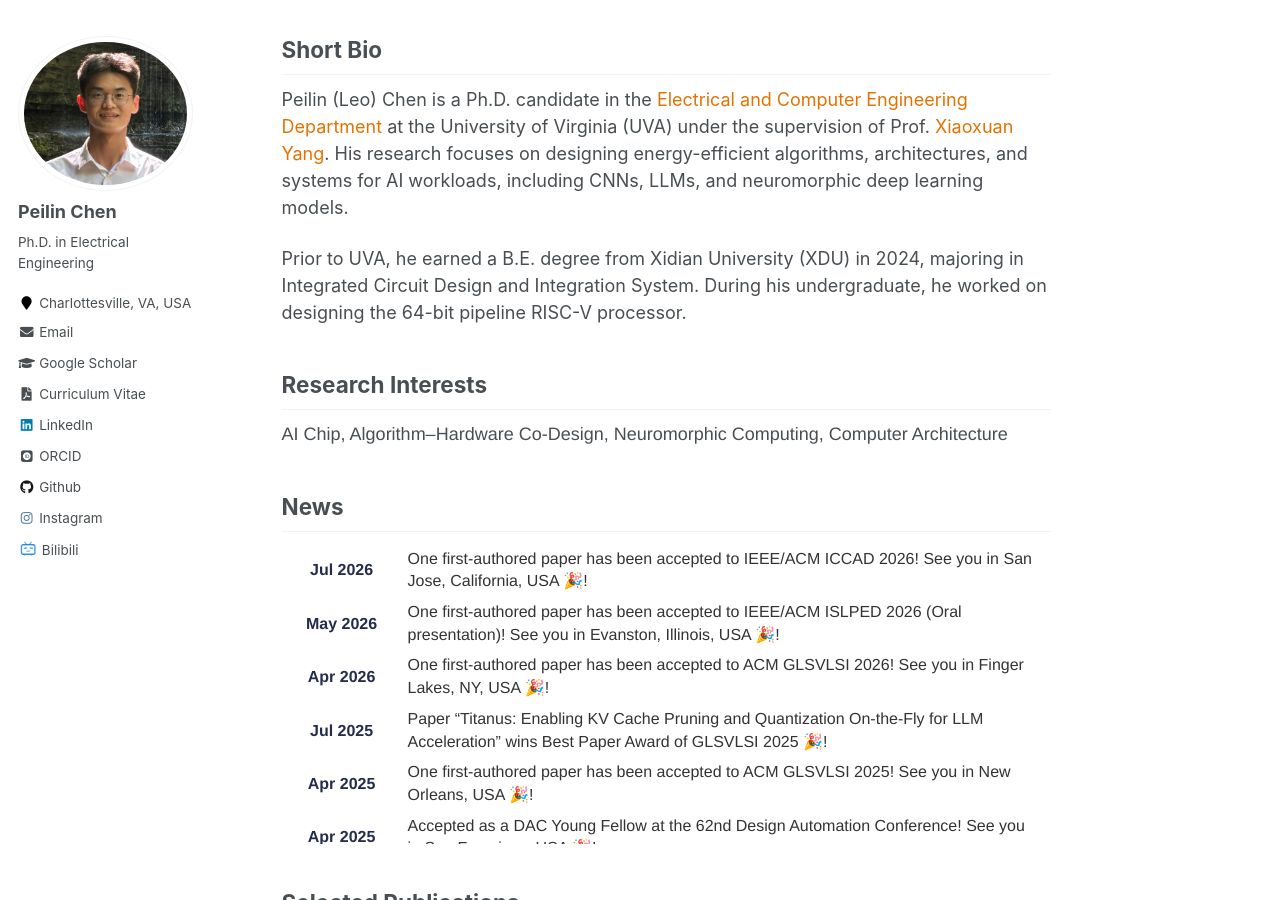
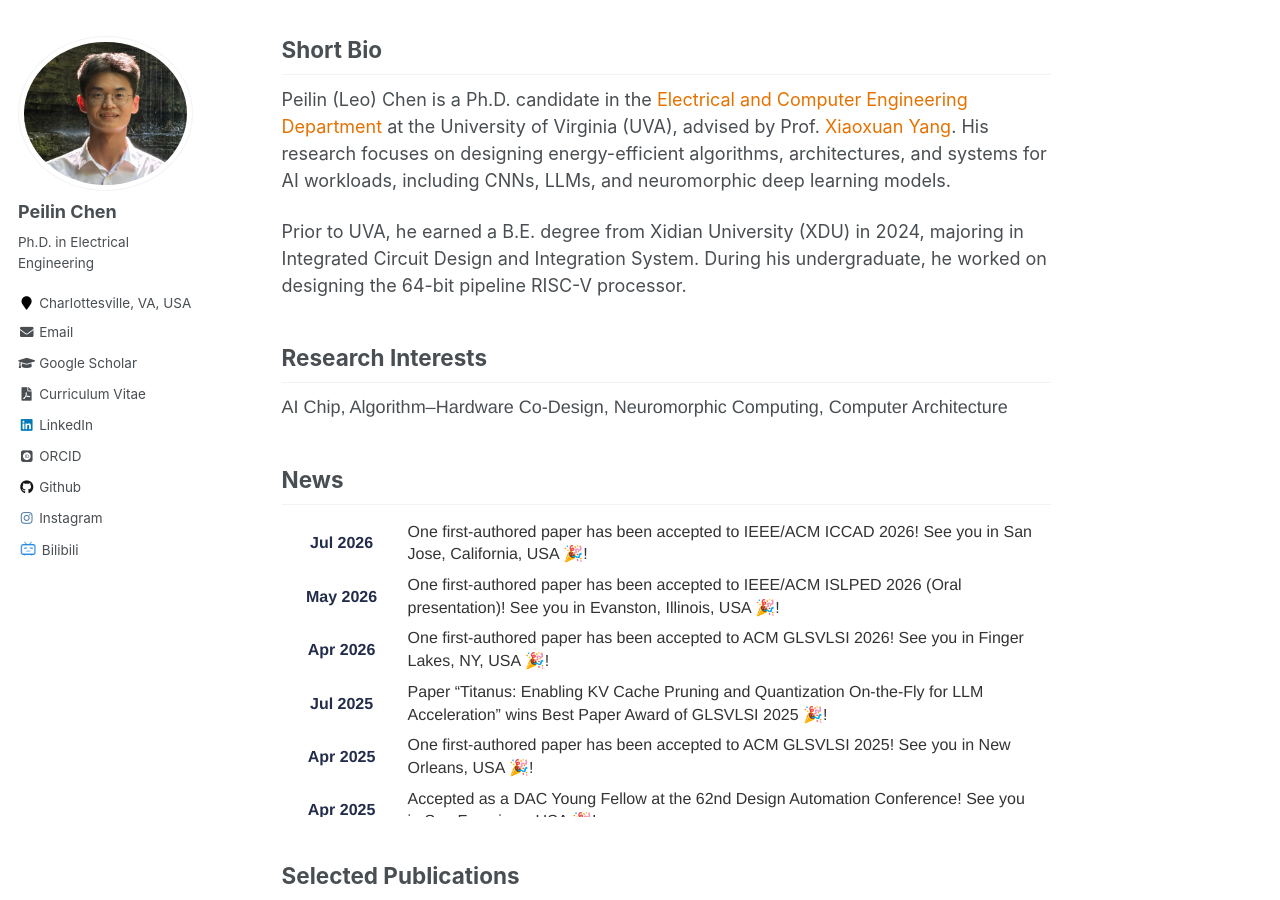
Before and after one commit to peilin-chen/peilin-chen.github.io, a Jekyll site: the page built from _pages/about.md, in a window 1280 px wide and 900 px high. Built offline with Jekyll 4.4.1, drawn with Linux system fonts in a browser that asks for light colours; some web fonts are replaced.

Commit message:
Update bio for Peilin (Leo) Chen

```diff
--- a/_pages/about.md
+++ b/_pages/about.md
@@ -11,7 +11,7 @@ redirect_from:
 ## Short Bio
 
 Peilin (Leo) Chen is a Ph.D. candidate in the <a href="https://engineering.virginia.edu/department/electrical-and-computer-engineering">Electrical and Computer Engineering Department</a> at the
-University of Virginia (UVA) under the supervision of Prof.
+University of Virginia (UVA), advised by Prof.
 <a href="https://engineering.virginia.edu/faculty/xiaoxuan-yang">Xiaoxuan Yang</a>. His research focuses on designing energy-efficient algorithms,
 architectures, and systems for AI workloads, including CNNs, LLMs, and neuromorphic deep learning models.
 
```
